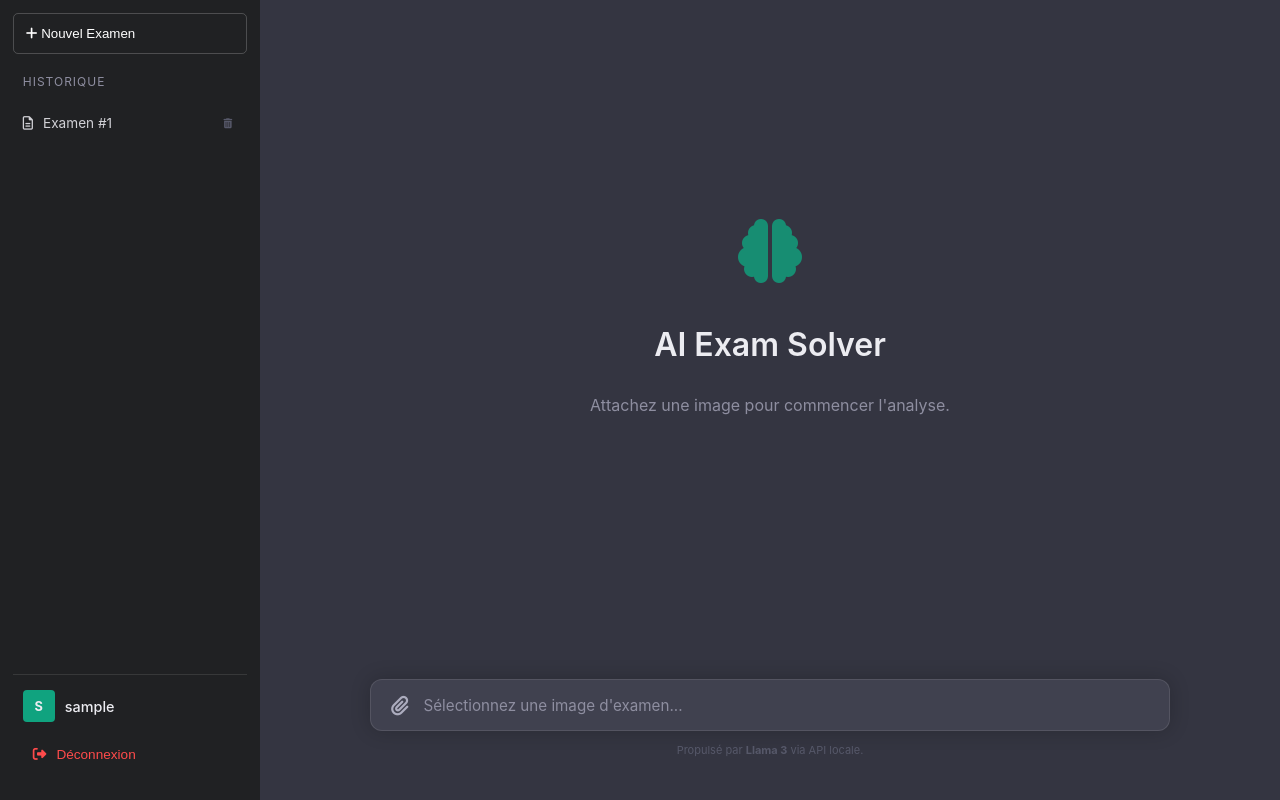
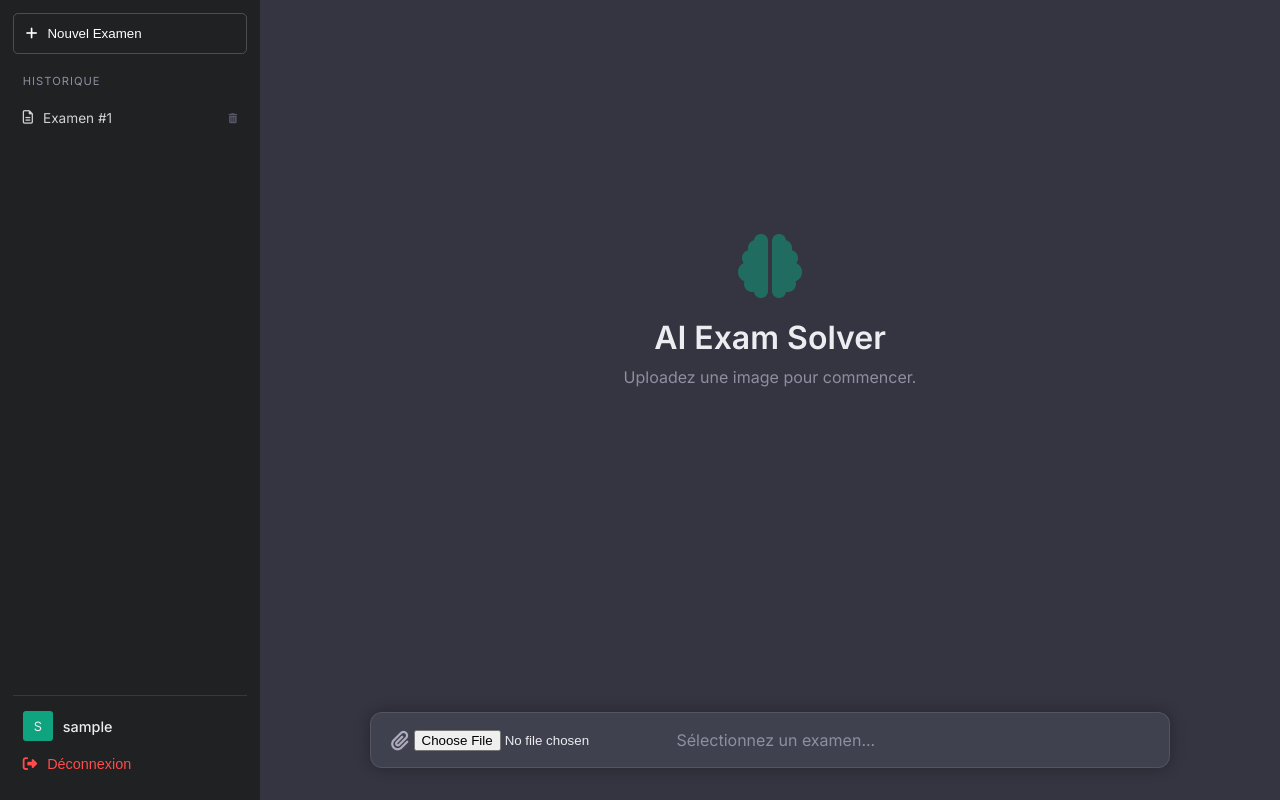
Before and after one commit to Mahdi88BH/Generative-AI-Project, a Django app: page / in a window 1280 px wide. Run offline with Django 5.2, Linux system fonts and the light colour scheme; a user stored in the database is signed in; tables that the repository leaves empty hold one stand-in row (values such as "Sample post").

Commit message:
Refactor upload.html for improved styling and responsiveness; update UI elements and enhance user experience

```diff
--- a/ExamSolver/templates/upload.html
+++ b/ExamSolver/templates/upload.html
@@ -5,126 +5,116 @@
     <meta charset="UTF-8">
     <meta name="viewport" content="width=device-width, initial-scale=1.0">
     <title>AI Exam Solver | Dashboard</title>
-    <link rel="stylesheet" href="{% static 'exam_app/css/style.css' %}">
     <link rel="stylesheet" href="https://cdnjs.cloudflare.com/ajax/libs/font-awesome/6.4.0/css/all.min.css">
+    <link href="https://fonts.googleapis.com/css2?family=Inter:wght@400;500;600&display=swap" rel="stylesheet">
+
     <style>
-        /* Animation des points de chargement */
-        /* exam_app/static/exam_app/css/style.css */
+        /* --- VARIABLES & BASE --- */
         :root {
             --sidebar-bg: #202123;
             --main-bg: #343541;
             --item-hover: #2b2c2f;
             --text-color: #ececf1;
             --input-bg: #40414f;
-    --accent-blue: #10a37f; /* ChatGPT Green */
+            --accent-green: #10a37f;
+            --ai-row-bg: #444654;
         }
 
-* { box-sizing: border-box; }
+        * { box-sizing: border-box; margin: 0; padding: 0; }
 
         body, html {
-    margin: 0;
-    padding: 0;
             height: 100%;
-    font-family: 'Inter', -apple-system, sans-serif;
+            font-family: 'Inter', sans-serif;
             background-color: var(--main-bg);
             color: var(--text-color);
+            overflow: hidden;
         }
 
-.app-wrapper {
-    display: flex;
-    height: 100vh;
-    width: 100vw;
-}
+        .app-wrapper { display: flex; height: 100vh; width: 100vw; }
 
-/* Sidebar - Responsive */
+        /* --- SIDEBAR --- */
         .sidebar {
             width: 260px;
             background-color: var(--sidebar-bg);
             padding: 0.8rem;
             display: flex;
             flex-direction: column;
-    transition: all 0.3s ease;
+            z-index: 10;
         }
 
         .new-chat-btn {
             border: 1px solid rgba(255,255,255,0.2);
             border-radius: 5px;
             padding: 12px;
-    text-align: left;
             background: transparent;
             color: white;
             cursor: pointer;
             transition: 0.2s;
             margin-bottom: 20px;
+            display: flex;
+            align-items: center;
+            gap: 10px;
         }
 
         .new-chat-btn:hover { background: var(--item-hover); }
 
-.history-container {
-    flex-grow: 1;
-    overflow-y: auto;
-}
+        .history-container { flex-grow: 1; overflow-y: auto; }
 
         .history-item {
             padding: 10px;
             border-radius: 5px;
             font-size: 0.85rem;
             cursor: pointer;
-    white-space: nowrap;
-    overflow: hidden;
-    text-overflow: ellipsis;
             color: #d1d1d6;
+            transition: 0.2s;
+            text-decoration: none;
         }
 
         .history-item:hover { background: var(--item-hover); }
 
-/* Main Chat Section */
+        /* --- CHAT AREA --- */
         .main-chat {
             flex-grow: 1;
             display: flex;
             flex-direction: column;
-    height: 100%;
             position: relative;
         }
 
         .chat-scroller {
             flex-grow: 1;
             overflow-y: auto;
-    padding-bottom: 150px;
+            padding-bottom: 180px; /* Espace pour l'input fixe */
         }
 
-.message-row {
-    width: 100%;
-    padding: 2rem 0;
-}
-
-.ai-row { background-color: #444654; }
+        .message-row { width: 100%; padding: 2rem 0; border-bottom: 1px solid rgba(0,0,0,0.1); }
+        .ai-row { background-color: var(--ai-row-bg); }
 
         .message-content {
             max-width: 800px;
             margin: 0 auto;
             display: flex;
             gap: 1.5rem;
-    padding: 0 1rem;
+            padding: 0 1.5rem;
         }
 
         .avatar {
-    width: 32px;
-    height: 32px;
-    border-radius: 2px;
+            width: 30px; height: 30px;
+            border-radius: 3px;
             display: flex;
             align-items: center;
             justify-content: center;
-    font-weight: bold;
+            font-size: 0.8rem;
             flex-shrink: 0;
         }
 
-/* Input Area */
+        .text { line-height: 1.6; font-size: 0.95rem; flex-grow: 1; }
+
+        /* --- INPUT BOX --- */
         .input-wrapper {
             position: absolute;
             bottom: 0;
             width: 100%;
-    background: linear-gradient(180deg, rgba(52,53,65,0) 0%, #343541 50%);
+            background: linear-gradient(180deg, rgba(52,53,65,0) 0%, #343541 40%);
             padding: 2rem 0;
         }
 
@@ -133,37 +123,21 @@ body, html {
             margin: 0 auto;
             background: var(--input-bg);
             border-radius: 12px;
-    padding: 10px 15px;
-    box-shadow: 0 0 20px rgba(0,0,0,0.2);
+            padding: 12px 15px;
             display: flex;
             align-items: center;
             border: 1px solid rgba(255,255,255,0.1);
+            box-shadow: 0 0 15px rgba(0,0,0,0.3);
         }
 
-.input-container input[type="file"] { display: none; }
-
-.icon-btn {
-    color: #acacbe;
-    cursor: pointer;
-    padding: 5px;
-    transition: 0.2s;
-}
-
+        .icon-btn { color: #acacbe; cursor: pointer; padding: 5px; transition: 0.2s; }
         .icon-btn:hover { color: white; }
 
-/* Responsive Media Queries */
-@media (max-width: 768px) {
-    .sidebar { position: absolute; left: -260px; z-index: 1000; }
-    .message-content { flex-direction: column; gap: 0.5rem; }
-    .input-container { margin: 0 10px; }
-}
+        /* --- ANIMATIONS --- */
         .typing-dots span {
-            width: 8px; height: 8px;
-            margin: 0 2px;
-            background-color: #8e8ea0;
-            border-radius: 50%;
-            display: inline-block;
-            animation: bounce 1.4s infinite ease-in-out both;
+            width: 8px; height: 8px; margin: 0 2px;
+            background-color: #8e8ea0; border-radius: 50%;
+            display: inline-block; animation: bounce 1.4s infinite ease-in-out both;
         }
         .typing-dots span:nth-child(1) { animation-delay: -0.32s; }
         .typing-dots span:nth-child(2) { animation-delay: -0.16s; }
@@ -173,18 +147,14 @@ body, html {
             40% { transform: scale(1.0); }
         }
 
-        .loading-text {
-            color: #10a37f;
-            font-weight: 600;
-            margin-left: 10px;
-            font-size: 0.9rem;
+        .loading-text { color: var(--accent-green); font-weight: 600; margin-left: 10px; font-size: 0.9rem; }
+        .preview-mode { opacity: 0.5; filter: contrast(1.2); }
+
+        /* --- RESPONSIVE --- */
+        @media (max-width: 768px) {
+            .sidebar { display: none; }
+            .message-content { gap: 1rem; }
         }
-
-        /* Masquer l'input file réel */
-        #exam_image { display: none; }
-
-        /* Style pour la prévisualisation immédiate */
-        .preview-mode { opacity: 0.6; filter: grayscale(50%); }
     </style>
 </head>
 <body>
@@ -196,19 +166,18 @@ body, html {
         </button>
 
         <div class="history-container">
-            <div style="color: #8e8ea0; font-size: 0.75rem; margin-bottom: 12px; padding-left: 10px; text-transform: uppercase; letter-spacing: 1px;">Historique</div>
+            <div style="color: #8e8ea0; font-size: 0.7rem; margin-bottom: 12px; padding-left: 10px; text-transform: uppercase; letter-spacing: 1px;">Historique</div>
             {% for h in exam_history %}
-            <div class="history-item" style="display: flex; justify-content: space-between; align-items: center;">
+            <div class="history-item" style="display: flex; justify-content: space-between; align-items: center; margin-bottom: 2px;">
                 <a href="{% url 'exam_detail' h.pk %}" style="color: inherit; text-decoration: none; flex-grow: 1; display: flex; align-items: center; gap: 10px;">
                     <i class="fa-regular fa-file-lines"></i>
                     <span style="white-space: nowrap; overflow: hidden; text-overflow: ellipsis; max-width: 140px;">
                         Examen #{{ h.id }}
                     </span>
                 </a>
-
-                <form action="{% url 'delete_exam' h.pk %}" method="POST" style="margin: 0;" onsubmit="return confirm('Supprimer cet examen ?');">
+                <form action="{% url 'delete_exam' h.pk %}" method="POST" style="margin: 0;" onsubmit="return confirm('Supprimer ?');">
                     {% csrf_token %}
-                    <button type="submit" style="background: transparent; border: none; color: #565869; cursor: pointer; padding: 5px;">
+                    <button type="submit" style="background: transparent; border: none; color: #565869; cursor: pointer;">
                         <i class="fa-solid fa-trash-can fa-xs"></i>
                     </button>
                 </form>
@@ -220,17 +189,12 @@ body, html {
 
         <div style="margin-top: auto; padding: 15px 10px; border-top: 1px solid rgba(255,255,255,0.1);">
             <div style="display: flex; align-items: center; gap: 10px; margin-bottom: 15px;">
-                <div class="avatar" style="background: #10a37f; width: 32px; height: 32px; font-size: 0.8rem; border-radius: 4px;">
-                    {{ user.username|slice:":1"|upper }}
+                <div class="avatar" style="background: var(--accent-green);">{{ user.username|slice:":1"|upper }}</div>
+                <div style="font-size: 0.9rem; font-weight: 500; color: #ececf1;">{{ user.username }}</div>
             </div>
-                <div style="font-size: 0.9rem; font-weight: 500; color: #ececf1;">
-                    {{ user.username }}
-                </div>
-            </div>
-
-            <form action="{% url 'logout' %}" method="POST" style="margin: 0;">
+            <form action="{% url 'logout' %}" method="POST">
                 {% csrf_token %}
-                <button type="submit" class="history-item" style="background: transparent; border: none; color: #ff4b4b; width: 100%; text-align: left; display: flex; align-items: center; gap: 10px; cursor: pointer;">
+                <button type="submit" style="background: transparent; border: none; color: #ff4b4b; cursor: pointer; display: flex; align-items: center; gap: 10px; font-size: 0.9rem;">
                     <i class="fa-solid fa-right-from-bracket"></i> Déconnexion
                 </button>
             </form>
@@ -242,11 +206,11 @@ body, html {
             {% if exam %}
                 <div class="message-row">
                     <div class="message-content">
-                        <div class="avatar" style="background: #5436da; border-radius: 4px;">{{ user.username|slice:":1"|upper }}</div>
+                        <div class="avatar" style="background: #5436da;">{{ user.username|slice:":1"|upper }}</div>
                         <div class="text">
                             <p>Voici mon examen. Peux-tu le résoudre ?</p>
                             <div style="margin-top: 15px;">
-                                <img src="{{ exam.image.url }}" style="max-width: 100%; max-height: 400px; border-radius: 12px; border: 1px solid #444; box-shadow: 0 4px 12px rgba(0,0,0,0.5);">
+                                <img src="{{ exam.image.url }}" style="max-width: 100%; max-height: 400px; border-radius: 8px; border: 1px solid #444;">
                             </div>
                         </div>
                     </div>
@@ -254,35 +218,33 @@ body, html {
 
                 <div class="message-row ai-row">
                     <div class="message-content">
-                        <div class="avatar" style="background: #10a37f; border-radius: 4px;"><i class="fa-solid fa-robot"></i></div>
+                        <div class="avatar" style="background: var(--accent-green);"><i class="fa-solid fa-robot"></i></div>
                         <div class="text">
                             {% if exam.result_text %}
-                                <div style="line-height: 1.6;">{{ exam.result_text|linebreaks }}</div>
+                                <div>{{ exam.result_text|linebreaks }}</div>
                             {% else %}
                                 <div class="typing-indicator" style="display: flex; align-items: center;">
                                     <div class="typing-dots"><span></span><span></span><span></span></div>
-                                    <span class="loading-text">Analyse locale (Ollama) en cours...</span>
+                                    <span class="loading-text">Intelligence Artificielle en cours...</span>
                                 </div>
                             {% endif %}
                         </div>
                     </div>
                 </div>
             {% else %}
-                <div id="welcomeScreen" style="display:flex; flex-direction:column; align-items:center; justify-content:center; height:100%; color: #ececf1;">
-                    <i class="fa-solid fa-brain fa-4x" style="color: #10a37f; margin-bottom: 20px; opacity: 0.8;"></i>
-                    <h1 style="font-size: 2rem; font-weight: 600;">AI Exam Solver</h1>
-                    <p style="color: #8e8ea0; margin-top: 10px;">Attachez une image pour commencer l'analyse.</p>
+                <div id="welcomeScreen" style="display:flex; flex-direction:column; align-items:center; justify-content:center; height:100%;">
+                    <i class="fa-solid fa-brain fa-4x" style="color: var(--accent-green); margin-bottom: 20px; opacity: 0.5;"></i>
+                    <h1 style="font-size: 2rem;">AI Exam Solver</h1>
+                    <p style="color: #8e8ea0; margin-top: 10px;">Uploadez une image pour commencer.</p>
                 </div>
             {% endif %}
 
             <div id="previewMessage" class="message-row" style="display: none;">
                 <div class="message-content">
-                    <div class="avatar" style="background: #5436da; border-radius: 4px;">{{ user.username|slice:":1"|upper }}</div>
+                    <div class="avatar" style="background: #5436da;">{{ user.username|slice:":1"|upper }}</div>
                     <div class="text">
-                        <p>Analyse de ce document demandée :</p>
-                        <div style="margin-top: 15px;">
-                            <img id="imagePreview" src="" class="preview-mode" style="max-width: 100%; max-height: 400px; border-radius: 12px; border: 1px solid #444;">
-                        </div>
+                        <p>Analyse demandée pour :</p>
+                        <img id="imagePreview" src="" class="preview-mode" style="max-width: 100%; max-height: 300px; border-radius: 8px; margin-top: 10px;">
                     </div>
                 </div>
             </div>
@@ -292,23 +254,14 @@ body, html {
             <form method="POST" enctype="multipart/form-data" id="uploadForm">
                 {% csrf_token %}
                 <div class="input-container">
-                    <label for="exam_image" class="icon-btn" title="Joindre une image">
-                        <i class="fa-solid fa-paperclip fa-lg"></i>
-                    </label>
+                    <label for="exam_image" class="icon-btn"><i class="fa-solid fa-paperclip fa-lg"></i></label>
                     <input type="file" name="exam_image" id="exam_image" accept="image/*" onchange="handleFileSelect(this)">
-
-                    <div id="input-placeholder" style="flex-grow: 1; color: #8e8ea0; padding-left: 10px; font-size: 0.95rem;">
-                        Sélectionnez une image d'examen...
-                    </div>
-
-                    <button type="button" class="icon-btn" id="sendBtn" onclick="submitExam()" style="background:transparent; border:none; color: #10a37f; display: none;">
+                    <div id="input-placeholder" style="flex-grow: 1; color: #8e8ea0; padding-left: 10px;">Sélectionnez un examen...</div>
+                    <button type="button" class="icon-btn" id="sendBtn" onclick="submitExam()" style="display: none;">
                         <i class="fa-solid fa-paper-plane"></i>
                     </button>
                 </div>
             </form>
-            <p style="text-align:center; font-size:11px; color:#565869; margin-top:12px;">
-                Propulsé par <strong>Llama 3</strong> via API locale.
-            </p>
         </div>
     </main>
 </div>
@@ -322,7 +275,6 @@ body, html {
     const sendBtn = document.getElementById('sendBtn');
     const uploadForm = document.getElementById('uploadForm');
 
-    // Prévisualisation de l'image sélectionnée
     function handleFileSelect(input) {
         if (input.files && input.files[0]) {
             const reader = new FileReader();
@@ -331,7 +283,6 @@ body, html {
                 imagePreview.src = e.target.result;
                 previewMessage.style.display = 'flex';
                 placeholder.innerText = input.files[0].name;
-                placeholder.style.color = "#ececf1";
                 sendBtn.style.display = "block";
                 chatContainer.scrollTop = chatContainer.scrollHeight;
             }
@@ -339,31 +290,10 @@ body, html {
         }
     }
 
-    // Envoi du formulaire et affichage de l'état "IA en cours"
     function submitExam() {
         sendBtn.innerHTML = '<i class="fa-solid fa-spinner fa-spin"></i>';
-        sendBtn.disabled = true;
-        placeholder.innerHTML = 'Intelligence Artificielle en cours de réflexion...';
-
-        const loadingDiv = document.createElement('div');
-        loadingDiv.className = 'message-row ai-row';
-        loadingDiv.innerHTML = `
-            <div class="message-content">
-                <div class="avatar" style="background: #10a37f;"><i class="fa-solid fa-robot"></i></div>
-                <div class="text">
-                    <div class="typing-indicator" style="display: flex; align-items: center;">
-                        <div class="typing-dots"><span></span><span></span><span></span></div>
-                        <span class="loading-text">Analyse locale (Ollama) en cours...</span>
-                    </div>
-                </div>
-            </div>
-        `;
-        chatContainer.appendChild(loadingDiv);
-        chatContainer.scrollTop = chatContainer.scrollHeight;
-
-        setTimeout(() => {
+        placeholder.innerHTML = 'Analyse en cours...';
         uploadForm.submit();
-        }, 500);
     }
 </script>
 
```
Lines whose indentation alone changed are shown as unchanged.
